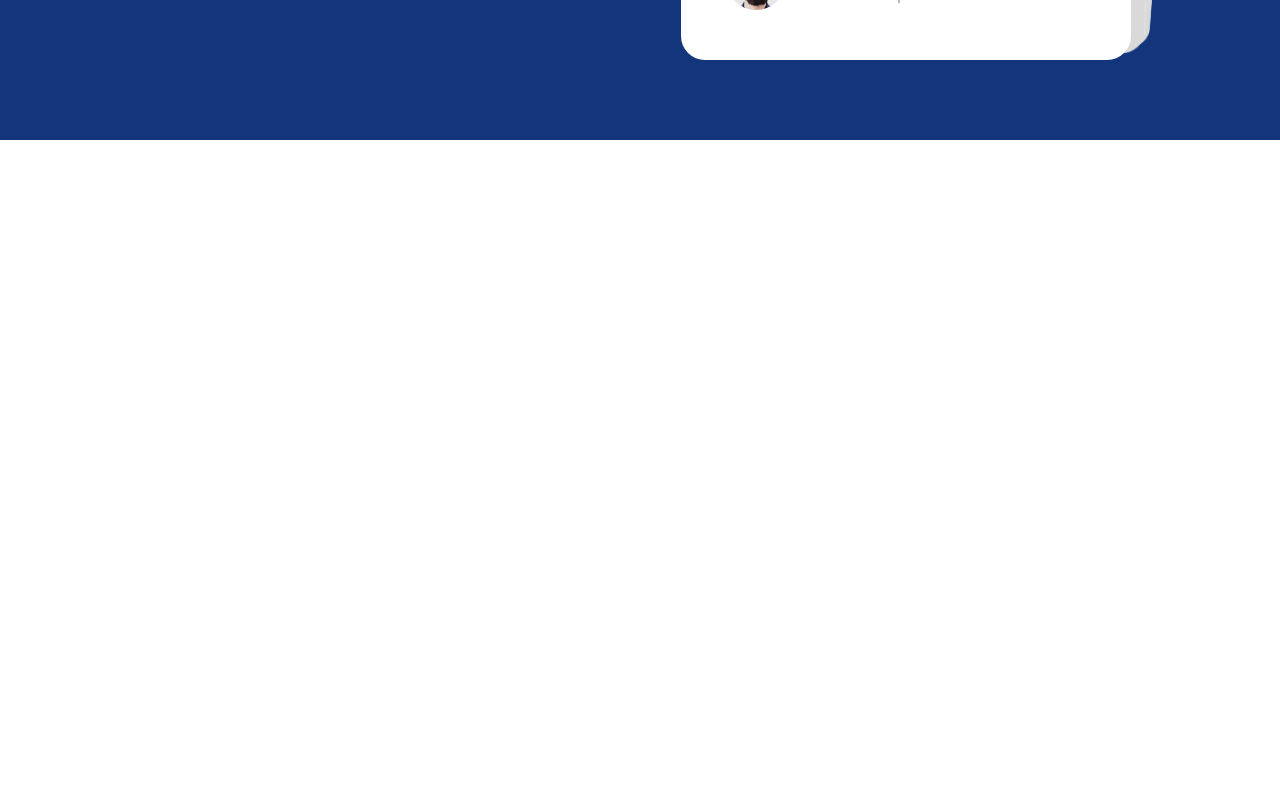
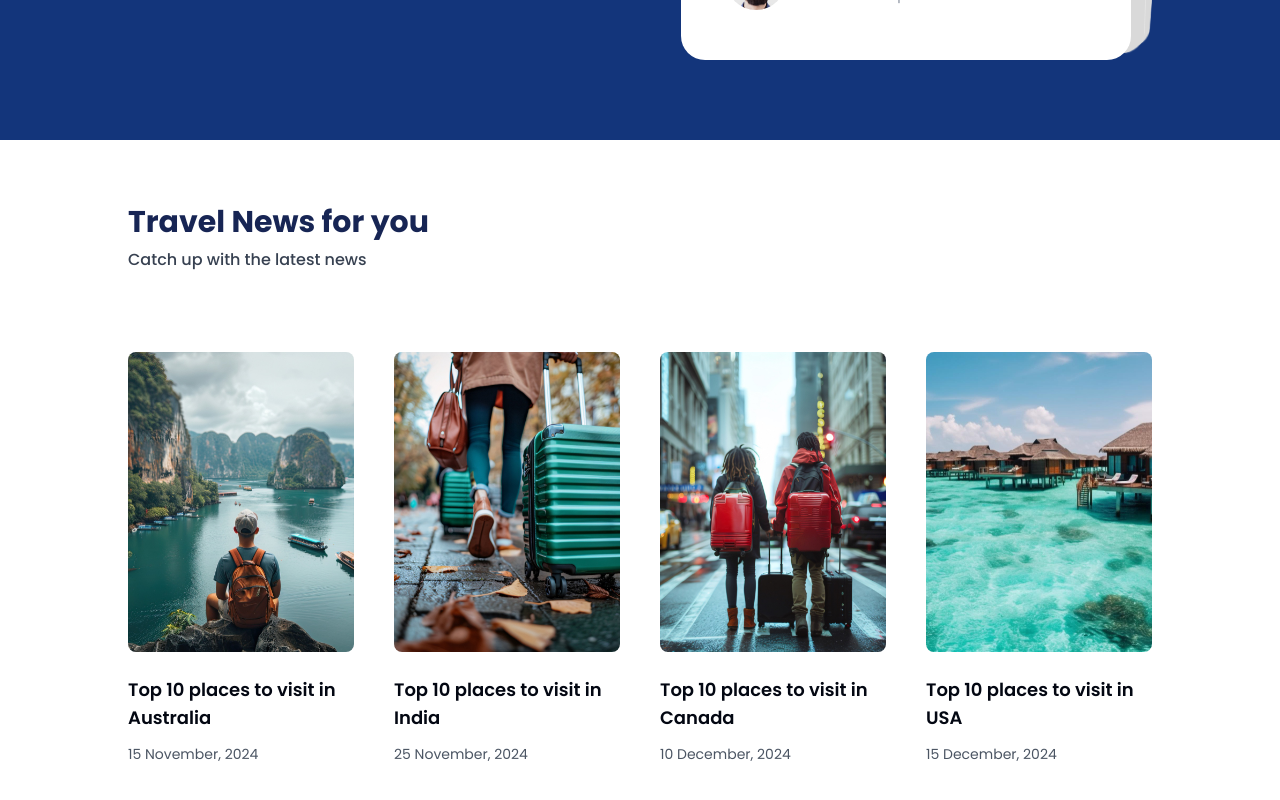
Before and after one commit to sadanandadhikari/travel_app, a Next.js app: page / in a window 1280 px wide. Shown: the part 3224-4024 px from the top of the page. Before the commit the page ends 3364 px from the top, so only its background shows below. Built offline with nearby package versions, Linux system fonts and the light colour scheme.

Commit message:
Add news section

```diff
--- a/components/home/Home.tsx
+++ b/components/home/Home.tsx
@@ -4,6 +4,7 @@
 import Hotel from './hotel/Hotel'
 import WhyChoose from './whyChoose/WhyChoose'
 import Reviews from './reviews/Reviews'
+import News from './news/News'
 
 const Home = () => {
   return (
@@ -13,6 +14,7 @@
       <Hotel />
       <WhyChoose />
       <Reviews />
+      <News />
     </div>
   )
 }
--- /dev/null
+++ b/components/home/news/News.tsx
@@ -0,0 +1,20 @@
+import SectionHeading from '@/components/helper/SectionHeading'
+import React from 'react'
+import NewsCard from './NewsCard'
+
+const News = () => {
+  return (
+    <div className='pt-16 pb-16'>
+        {/** Heading */}
+        <SectionHeading heading='Travel News for you' subheading='Catch up with the latest news' />
+        <div className='w-[80%] mx-auto grid grid-cols-1 md:grid-cols-2 lg:grid-cols-3 xl:grid-cols-4 gap-10 items-center mt-20'>
+                <NewsCard image="/images/n1.jpg" title="Top 10 places to visit in Australia" date="15 November, 2024"/>
+                <NewsCard image="/images/n2.jpg" title="Top 10 places to visit in India" date="25 November, 2024"/>
+                <NewsCard image="/images/n3.jpg" title="Top 10 places to visit in Canada" date="10 December, 2024"/>
+                <NewsCard image="/images/n4.jpg" title="Top 10 places to visit in USA" date="15 December, 2024"/>
+        </div>
+    </div>
+  )
+}
+
+export default News
--- /dev/null
+++ b/components/home/news/NewsCard.tsx
@@ -0,0 +1,23 @@
+import Image from 'next/image';
+import React from 'react'
+
+type Props = {
+    image: string;
+    title: string;
+    date: string;
+}
+const NewsCard = ({image, title, date}: Props) => {
+  return (
+    <div>
+        {/** Image */}
+        <div className='h-[300px]'>
+            <Image src={image} width={300} height={300} className='w-full h-full rounded-lg object-cover' alt="title"/>
+        </div>
+        {/** Text content */}
+        <h1 className='mt-6 text-lg text-gray-950 font-semibold hover:text-blue-950 transition-all duration-200 cursor-pointer'>{title}</h1>
+        <p className='text-sm text-gray-600 mt-3'>{date}</p>
+    </div>
+  )
+}
+
+export default NewsCard
```
